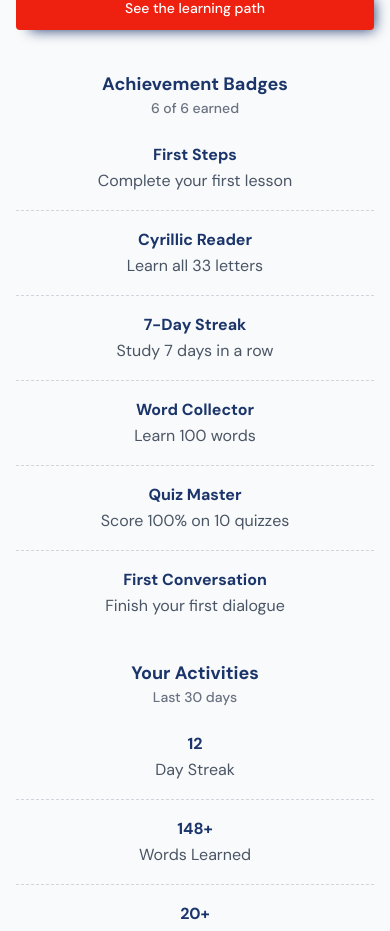
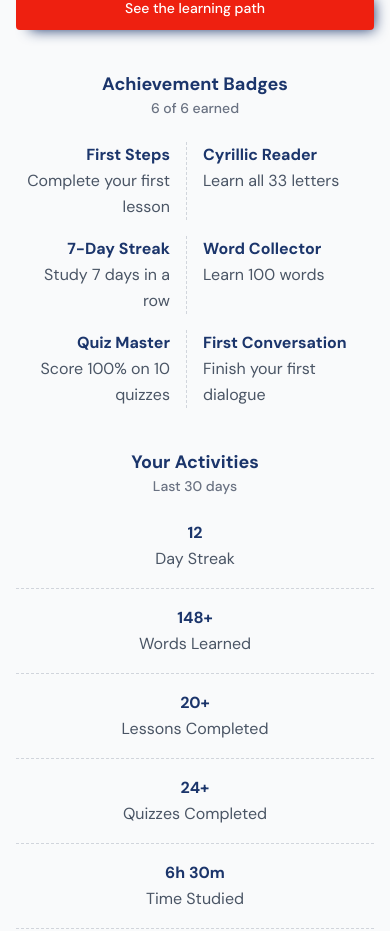
Before and after one commit to sandeepkamara12/Tutor, a React (Vite) app: page / in a window 390 px wide. Shown: the part 8012-8943 px from the top of the page. Built offline with nearby package versions, Linux system fonts and the light colour scheme.

Commit message:
show achievement in 2 columns

```diff
--- a/src/components/About.jsx
+++ b/src/components/About.jsx
@@ -75,7 +75,7 @@ const About = () => {
               >
                 <p className="font-bold lg:text-15 text-russian-dark-blue mb-1">Rating</p>
                 <div className="flex gap-3 justify-center sm:justify-start">
-                  <p className="text-15 font-bold text-russian-red leading-[18px]">4.9</p>
+                  <p className="text-15 font-bold text-russian-red leading-4.5">4.9</p>
                   <div>
                     <div className="flex gap-0.5 text-yellow-400 text-[10px] mb-0.5">
                       <i className="fa-solid fa-star"></i>
--- a/src/components/Achievements.jsx
+++ b/src/components/Achievements.jsx
@@ -77,28 +77,23 @@ const Achievements = () => {
                             <span className="text-sm font-medium text-gray-500">6 of 6 earned</span>
                         </div>
 
-                        <div className="grid grid-cols-1 sd:grid-cols-2 sm:grid-cols-3 lg:grid-cols-6 gap-4 text-center sd:max-sm:[&>*:nth-child(odd)]:text-end sd:max-sm:[&>*:nth-child(even)]:text-start lg:text-start">
-                            {achievements.map((item, index) => (
+                        <div className="grid grid-cols-2 sm:grid-cols-3 lg:grid-cols-6 gap-4 text-center lg:text-start max-sm:[&>*:nth-child(odd)]:text-end max-sm:[&>*:nth-child(even)]:text-start">
+                            {achievements.map((item, index) => {
+                                const total = achievements.length;
+                                const lastInRow = (columns) => (index + 1) % columns === 0 || index === total - 1;
+
+                                return (
                                     <div
                                         key={item.id}
-                                    className={`flex flex-col ${index !== achievements.length - 1
-                                        ? "border-b pb-4 sd:border-b-0 sd:border-r border-dashed border-gray-300 sd:pr-4"
-                                        : "sd:pr-4"
-                                        } ${index === 1 || index === 3
-                                            ? "min-sd:max-sm:border-r-0"
-                                            : ""
-                                        } ${index === 2
-                                            ? "min-sm:max-lg:border-r-0"
-                                            : ""
-                                        }`}
+                                        className={`flex flex-col border-r border-dashed border-gray-300 pr-4 ${lastInRow(2) ? "max-sm:border-r-0" : ""
+                                            } ${lastInRow(3) ? "sm:max-lg:border-r-0" : ""} ${lastInRow(6) ? "lg:border-r-0" : ""}`}
                                     >
-                                    <p className="font-bold text-russian-dark-blue">
-                                        {item.title}
-                                    </p>
+                                        <p className="font-bold text-russian-dark-blue">{item.title}</p>
 
                                         <p className="lg:text-sm">{item.description}</p>
                                     </div>
-                            ))}
+                                );
+                            })}
                         </div>
 
                     </div>
```
Lines whose indentation alone changed are shown as unchanged.
